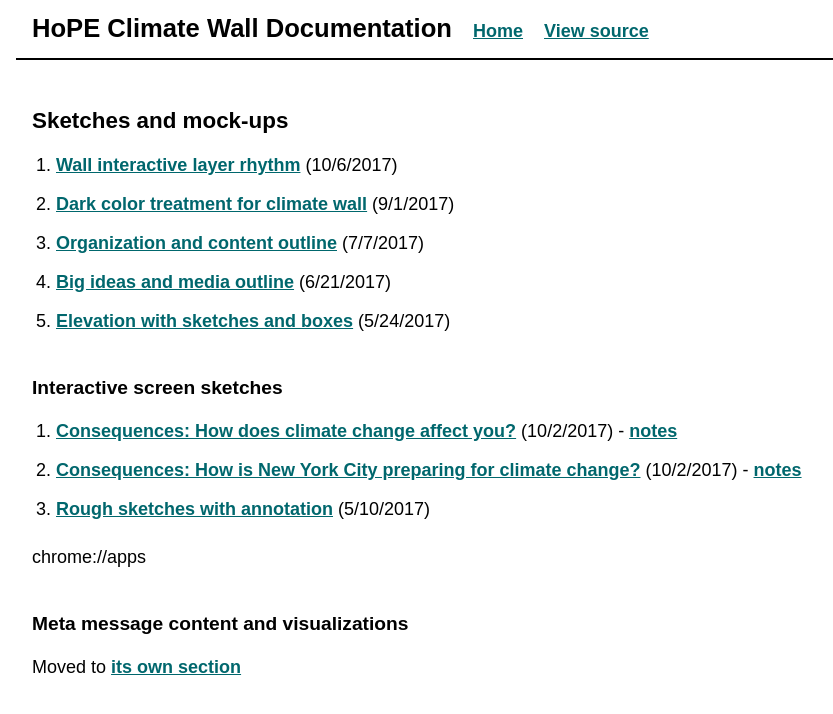
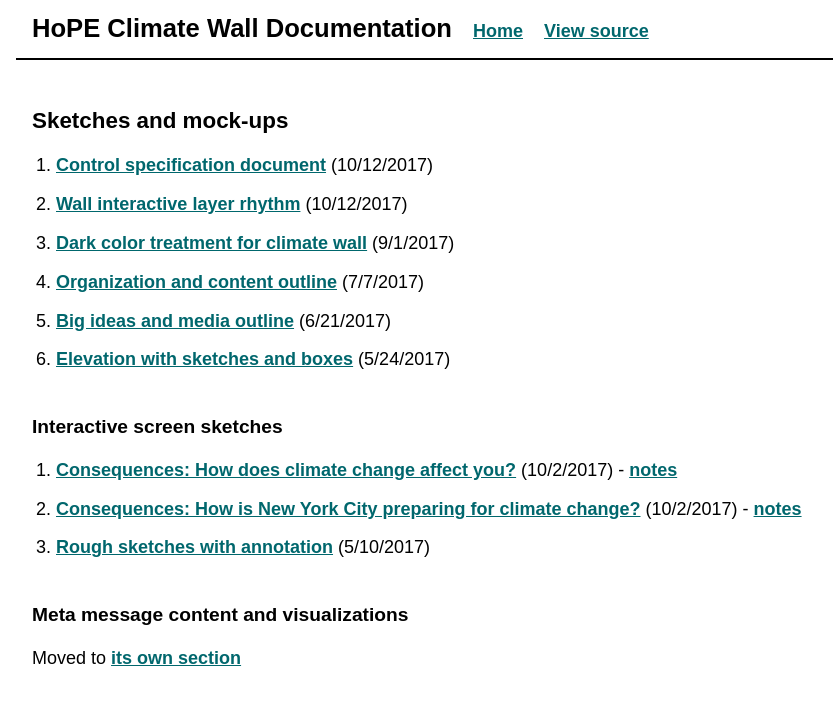
Before and after one commit to beefoo/climate-wall-docs, a Jekyll site: the page built from _design/sketches.md, in a window 1280 px wide. Shown: the top 714 px of the page, without its empty margins (154-987 px from the left). Built offline with Jekyll 4.4.1, drawn with Linux system fonts in a browser that asks for light colours.

Commit message:
update wall rhythm, add docs

```diff
--- a/_design/sketches.md
+++ b/_design/sketches.md
@@ -6,7 +6,8 @@
 
 ## Sketches and mock-ups
 
-1. [Wall interactive layer rhythm](../assets/wall_rhythm.png) (10/6/2017)
+1. [Control specification document](../assets/docs/HoPE_wall_control_specifications.pdf) (10/12/2017)
+1. [Wall interactive layer rhythm](../assets/wall_rhythm.png) (10/12/2017)
 1. [Dark color treatment for climate wall](../assets/HoPE_CC_Display_2017-09-01.pdf) (9/1/2017)
 1. [Organization and content outline](../assets/climate_wall_content_presentation_2017-07-17.pdf) (7/7/2017)
 1. [Big ideas and media outline](../assets/hope_wall_media_outline.pdf) (6/21/2017)
@@ -18,8 +19,6 @@
 1. [Consequences: How is New York City preparing for climate change?](../assets/prototypes/mitigation.jpg) (10/2/2017) - [notes](../assets/prototypes/mitigation_notes.jpg)
 1. [Rough sketches with annotation](https://s3.amazonaws.com/brianfoo-amnh/hope_sketches_2017-05-10.pdf) (5/10/2017)
 
-chrome://apps
-
 ### Meta message content and visualizations
 
 Moved to [its own section](meta.html)
```
Also changed, not shown: _tech/glass.md (+2 -0 lines), assets/wall_rhythm.png, 2 other files.
